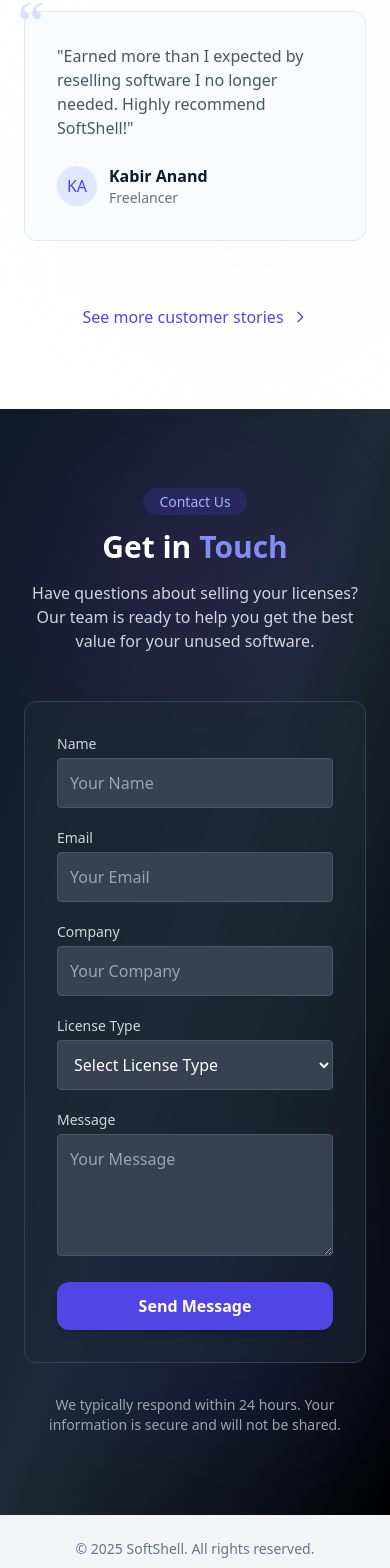
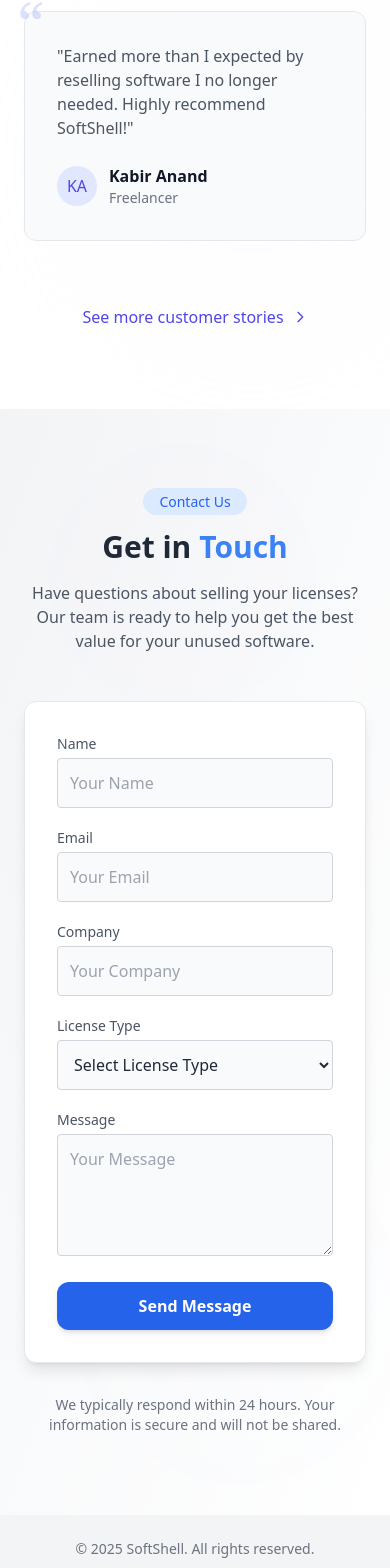
Before and after one commit to riya-py/Softshell, a React (Vite) app: page / in a window 390 px wide. Shown: the part 4850-6418 px from the top of the page. Built offline with nearby package versions, Linux system fonts and the light colour scheme.

Commit message:
light/dark theme added in ContactForm

```diff
--- a/src/components/ContactForm.jsx
+++ b/src/components/ContactForm.jsx
@@ -1,4 +1,5 @@
-import { useState } from 'react';
+import { useState, useEffect } from 'react';
+import { motion, AnimatePresence } from 'framer-motion';
 
 const ContactForm = () => {
   const [formData, setFormData] = useState({
@@ -10,6 +11,7 @@ const ContactForm = () => {
   });
 
   const [errors, setErrors] = useState({});
+  const [isSubmitted, setIsSubmitted] = useState(false);
 
   const licenseTypes = [
     "Select License Type",
@@ -83,7 +85,11 @@ const ContactForm = () => {
 
     // Form is valid, proceed with submission
     console.log('Form submitted:', formData);
+    // Show success message
+    setIsSubmitted(true);
+
     // Reset form after submission
+    setTimeout(() => {
       setFormData({
         name: '',
         email: '',
@@ -91,35 +97,80 @@ const ContactForm = () => {
         licenseType: '',
         message: ''
       });
+      setIsSubmitted(false);
+    }, 3000);
     // You would typically send the data to your backend here
   };
 
   return (
-    <section className="bg-gradient-to-br from-gray-900 via-gray-800 to-black text-white py-20 px-6 md:px-16 relative">
+    <section className="bg-gradient-to-br from-gray-100 via-gray-50 to-white dark:from-gray-900 dark:via-gray-800 dark:to-black text-gray-800 dark:text-white py-20 px-6 md:px-16 relative transition-colors duration-300">
       {/* Background decorative elements */}
       <div className="absolute top-0 left-0 w-full h-full overflow-hidden opacity-10">
-        <div className="absolute top-10 right-20 w-64 h-64 rounded-full bg-purple-700 blur-3xl"></div>
-        <div className="absolute bottom-10 left-20 w-80 h-80 rounded-full bg-indigo-600 blur-3xl"></div>
+        <motion.div
+          initial={{ x: -100, opacity: 0 }}
+          animate={{ x: 0, opacity: 0.1 }}
+          transition={{ duration: 1.5 }}
+          className="absolute top-10 right-20 w-64 h-64 rounded-full bg-purple-400 dark:bg-purple-700 blur-3xl"
+        ></motion.div>
+        <motion.div
+          initial={{ x: 100, opacity: 0 }}
+          animate={{ x: 0, opacity: 0.1 }}
+          transition={{ duration: 1.5, delay: 0.2 }}
+          className="absolute bottom-10 left-20 w-80 h-80 rounded-full bg-blue-300 dark:bg-indigo-600 blur-3xl"
+        ></motion.div>
       </div>
 
       <div className="max-w-6xl mx-auto relative z-10">
-        <div className="text-center mb-12">
-          <span className="bg-indigo-900/50 text-indigo-300 px-4 py-1 rounded-full text-sm font-medium">
+        <motion.div
+          initial={{ y: 20, opacity: 0 }}
+          animate={{ y: 0, opacity: 1 }}
+          transition={{ duration: 0.6 }}
+          className="text-center mb-12"
+        >
+          <span className="bg-blue-100 text-blue-600 dark:bg-indigo-900/50 dark:text-indigo-300 px-4 py-1 rounded-full text-sm font-medium transition-colors duration-300">
             Contact Us
           </span>
-          <h2 className="text-3xl sm:text-4xl font-bold mt-4 text-white">
-            Get in <span className="text-indigo-400">Touch</span>
+          <h2 className="text-3xl sm:text-4xl font-bold mt-4 text-gray-800 dark:text-white transition-colors duration-300">
+            Get in <span className="text-blue-500 dark:text-indigo-400 transition-colors duration-300">Touch</span>
           </h2>
-          <p className="mt-4 text-gray-300 max-w-2xl mx-auto">
+          <p className="mt-4 text-gray-600 dark:text-gray-300 max-w-2xl mx-auto transition-colors duration-300">
             Have questions about selling your licenses? Our team is ready to help you get the best value for your unused software.
           </p>
-        </div>
+        </motion.div>
 
         <div className="max-w-xl mx-auto">
-          <div className="bg-gray-800/50 backdrop-blur-sm p-8 rounded-xl border border-gray-700 hover:border-indigo-500/30 transition-all duration-300">
+          <motion.div
+            initial={{ y: 30, opacity: 0 }}
+            animate={{ y: 0, opacity: 1 }}
+            transition={{ duration: 0.8, delay: 0.2 }}
+            className="bg-white dark:bg-gray-800/50 backdrop-blur-sm p-8 rounded-xl border border-gray-200 dark:border-gray-700 hover:border-blue-300 dark:hover:border-indigo-500/30 transition-all duration-300 shadow-lg"
+          >
+            <AnimatePresence>
+              {isSubmitted ? (
+                <motion.div
+                  initial={{ opacity: 0, y: 10 }}
+                  animate={{ opacity: 1, y: 0 }}
+                  exit={{ opacity: 0 }}
+                  className="text-center py-10"
+                >
+                  <motion.div
+                    animate={{ scale: [1, 1.2, 1] }}
+                    transition={{ duration: 0.5 }}
+                    className="text-4xl mb-4"
+                  >
+                    ✅
+                  </motion.div>
+                  <h3 className="text-xl font-bold text-gray-800 dark:text-white">Thank You!</h3>
+                  <p className="text-gray-600 dark:text-gray-300 mt-2">Your message has been submitted successfully.</p>
+                </motion.div>
+              ) : (
                 <form className="space-y-5" onSubmit={handleSubmit}>
-              <div>
-                <label htmlFor="name" className="block text-sm font-medium text-gray-300 mb-1">Name</label>
+                  <motion.div
+                    initial={{ opacity: 0, y: 10 }}
+                    animate={{ opacity: 1, y: 0 }}
+                    transition={{ delay: 0.1 }}
+                  >
+                    <label htmlFor="name" className="block text-sm font-medium text-gray-600 dark:text-gray-300 mb-1">Name</label>
                     <input
                       type="text"
                       id="name"
@@ -127,13 +178,25 @@ const ContactForm = () => {
                       value={formData.name}
                       onChange={handleChange}
                       placeholder="Your Name"
-                  className={`w-full p-3 rounded bg-gray-700 border ${errors.name ? 'border-red-500' : 'border-gray-600'} text-white placeholder-gray-400 focus:outline-none focus:ring-2 focus:ring-indigo-500`}
+                      className={`w-full p-3 rounded bg-gray-50 dark:bg-gray-700 border ${errors.name ? 'border-red-500' : 'border-gray-300 dark:border-gray-600'} text-gray-800 dark:text-white placeholder-gray-400 focus:outline-none focus:ring-2 focus:ring-blue-500 dark:focus:ring-indigo-500 transition-colors duration-200`}
                     />
-                {errors.name && <p className="mt-1 text-sm text-red-400">{errors.name}</p>}
-              </div>
+                    {errors.name && (
+                      <motion.p
+                        initial={{ opacity: 0, y: -5 }}
+                        animate={{ opacity: 1, y: 0 }}
+                        className="mt-1 text-sm text-red-400"
+                      >
+                        {errors.name}
+                      </motion.p>
+                    )}
+                  </motion.div>
 
-              <div>
-                <label htmlFor="email" className="block text-sm font-medium text-gray-300 mb-1">Email</label>
+                  <motion.div
+                    initial={{ opacity: 0, y: 10 }}
+                    animate={{ opacity: 1, y: 0 }}
+                    transition={{ delay: 0.2 }}
+                  >
+                    <label htmlFor="email" className="block text-sm font-medium text-gray-600 dark:text-gray-300 mb-1">Email</label>
                     <input
                       type="email"
                       id="email"
@@ -141,13 +204,25 @@ const ContactForm = () => {
                       value={formData.email}
                       onChange={handleChange}
                       placeholder="Your Email"
-                  className={`w-full p-3 rounded bg-gray-700 border ${errors.email ? 'border-red-500' : 'border-gray-600'} text-white placeholder-gray-400 focus:outline-none focus:ring-2 focus:ring-indigo-500`}
+                      className={`w-full p-3 rounded bg-gray-50 dark:bg-gray-700 border ${errors.email ? 'border-red-500' : 'border-gray-300 dark:border-gray-600'} text-gray-800 dark:text-white placeholder-gray-400 focus:outline-none focus:ring-2 focus:ring-blue-500 dark:focus:ring-indigo-500 transition-colors duration-200`}
                     />
-                {errors.email && <p className="mt-1 text-sm text-red-400">{errors.email}</p>}
-              </div>
+                    {errors.email && (
+                      <motion.p
+                        initial={{ opacity: 0, y: -5 }}
+                        animate={{ opacity: 1, y: 0 }}
+                        className="mt-1 text-sm text-red-400"
+                      >
+                        {errors.email}
+                      </motion.p>
+                    )}
+                  </motion.div>
 
-              <div>
-                <label htmlFor="company" className="block text-sm font-medium text-gray-300 mb-1">Company</label>
+                  <motion.div
+                    initial={{ opacity: 0, y: 10 }}
+                    animate={{ opacity: 1, y: 0 }}
+                    transition={{ delay: 0.3 }}
+                  >
+                    <label htmlFor="company" className="block text-sm font-medium text-gray-600 dark:text-gray-300 mb-1">Company</label>
                     <input
                       type="text"
                       id="company"
@@ -155,29 +230,53 @@ const ContactForm = () => {
                       value={formData.company}
                       onChange={handleChange}
                       placeholder="Your Company"
-                  className={`w-full p-3 rounded bg-gray-700 border ${errors.company ? 'border-red-500' : 'border-gray-600'} text-white placeholder-gray-400 focus:outline-none focus:ring-2 focus:ring-indigo-500`}
+                      className={`w-full p-3 rounded bg-gray-50 dark:bg-gray-700 border ${errors.company ? 'border-red-500' : 'border-gray-300 dark:border-gray-600'} text-gray-800 dark:text-white placeholder-gray-400 focus:outline-none focus:ring-2 focus:ring-blue-500 dark:focus:ring-indigo-500 transition-colors duration-200`}
                     />
-                {errors.company && <p className="mt-1 text-sm text-red-400">{errors.company}</p>}
-              </div>
+                    {errors.company && (
+                      <motion.p
+                        initial={{ opacity: 0, y: -5 }}
+                        animate={{ opacity: 1, y: 0 }}
+                        className="mt-1 text-sm text-red-400"
+                      >
+                        {errors.company}
+                      </motion.p>
+                    )}
+                  </motion.div>
 
-              <div>
-                <label htmlFor="licenseType" className="block text-sm font-medium text-gray-300 mb-1">License Type</label>
+                  <motion.div
+                    initial={{ opacity: 0, y: 10 }}
+                    animate={{ opacity: 1, y: 0 }}
+                    transition={{ delay: 0.4 }}
+                  >
+                    <label htmlFor="licenseType" className="block text-sm font-medium text-gray-600 dark:text-gray-300 mb-1">License Type</label>
                     <select
                       id="licenseType"
                       name="licenseType"
                       value={formData.licenseType}
                       onChange={handleChange}
-                  className={`w-full p-3 rounded bg-gray-700 border ${errors.licenseType ? 'border-red-500' : 'border-gray-600'} text-white focus:outline-none focus:ring-2 focus:ring-indigo-500`}
+                      className={`w-full p-3 rounded bg-gray-50 dark:bg-gray-700 border ${errors.licenseType ? 'border-red-500' : 'border-gray-300 dark:border-gray-600'} text-gray-800 dark:text-white focus:outline-none focus:ring-2 focus:ring-blue-500 dark:focus:ring-indigo-500 transition-colors duration-200`}
                     >
                       {licenseTypes.map((type, index) => (
                         <option key={index} value={type === "Select License Type" ? "" : type}>{type}</option>
                       ))}
                     </select>
-                {errors.licenseType && <p className="mt-1 text-sm text-red-400">{errors.licenseType}</p>}
-              </div>
+                    {errors.licenseType && (
+                      <motion.p
+                        initial={{ opacity: 0, y: -5 }}
+                        animate={{ opacity: 1, y: 0 }}
+                        className="mt-1 text-sm text-red-400"
+                      >
+                        {errors.licenseType}
+                      </motion.p>
+                    )}
+                  </motion.div>
 
-              <div>
-                <label htmlFor="message" className="block text-sm font-medium text-gray-300 mb-1">Message</label>
+                  <motion.div
+                    initial={{ opacity: 0, y: 10 }}
+                    animate={{ opacity: 1, y: 0 }}
+                    transition={{ delay: 0.5 }}
+                  >
+                    <label htmlFor="message" className="block text-sm font-medium text-gray-600 dark:text-gray-300 mb-1">Message</label>
                     <textarea
                       id="message"
                       name="message"
@@ -185,31 +284,52 @@ const ContactForm = () => {
                       onChange={handleChange}
                       rows="4"
                       placeholder="Your Message"
-                  className={`w-full p-3 rounded bg-gray-700 border ${errors.message ? 'border-red-500' : 'border-gray-600'} text-white placeholder-gray-400 focus:outline-none focus:ring-2 focus:ring-indigo-500`}
+                      className={`w-full p-3 rounded bg-gray-50 dark:bg-gray-700 border ${errors.message ? 'border-red-500' : 'border-gray-300 dark:border-gray-600'} text-gray-800 dark:text-white placeholder-gray-400 focus:outline-none focus:ring-2 focus:ring-blue-500 dark:focus:ring-indigo-500 transition-colors duration-200`}
                     ></textarea>
-                {errors.message && <p className="mt-1 text-sm text-red-400">{errors.message}</p>}
-              </div>
+                    {errors.message && (
+                      <motion.p
+                        initial={{ opacity: 0, y: -5 }}
+                        animate={{ opacity: 1, y: 0 }}
+                        className="mt-1 text-sm text-red-400"
+                      >
+                        {errors.message}
+                      </motion.p>
+                    )}
+                  </motion.div>
 
-              <div>
+                  <motion.div
+                    initial={{ opacity: 0, y: 10 }}
+                    animate={{ opacity: 1, y: 0 }}
+                    transition={{ delay: 0.6 }}
+                    whileHover={{ scale: 1.03 }}
+                    whileTap={{ scale: 0.97 }}
+                  >
                     <button
                       type="submit"
-                  className="bg-indigo-600 hover:bg-indigo-500 text-white font-semibold py-3 px-8 rounded-xl shadow-md transition-all w-full"
+                      className="bg-blue-600 hover:bg-blue-500 dark:bg-indigo-600 dark:hover:bg-indigo-500 text-white font-semibold py-3 px-8 rounded-xl shadow-md transition-all w-full"
                     >
                       Send Message
                     </button>
-              </div>
+                  </motion.div>
                 </form>
-          </div>
+              )}
+            </AnimatePresence>
+          </motion.div>
 
-          <div className="mt-8 text-center">
-            <p className="text-gray-400 text-sm">
+          <motion.div
+            initial={{ opacity: 0 }}
+            animate={{ opacity: 1 }}
+            transition={{ delay: 0.8, duration: 1 }}
+            className="mt-8 text-center"
+          >
+            <p className="text-gray-500 dark:text-gray-400 text-sm">
               We typically respond within 24 hours. Your information is secure and will not be shared.
             </p>
-          </div>
+          </motion.div>
         </div>
       </div>
     </section>
   );
 };
 
-export default ContactForm
+export default ContactForm;
```
Also changed, not shown: src/components/ThemeToggle.jsx (+50 -8 lines). Lines whose indentation alone changed are shown as unchanged.
